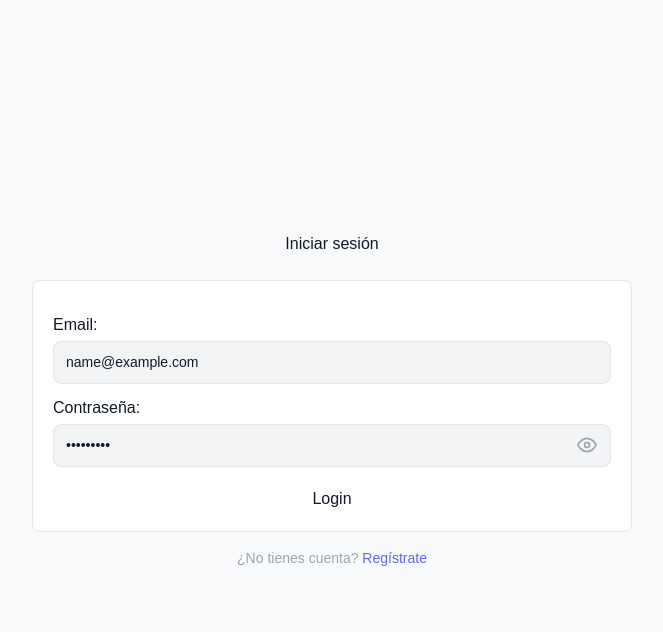
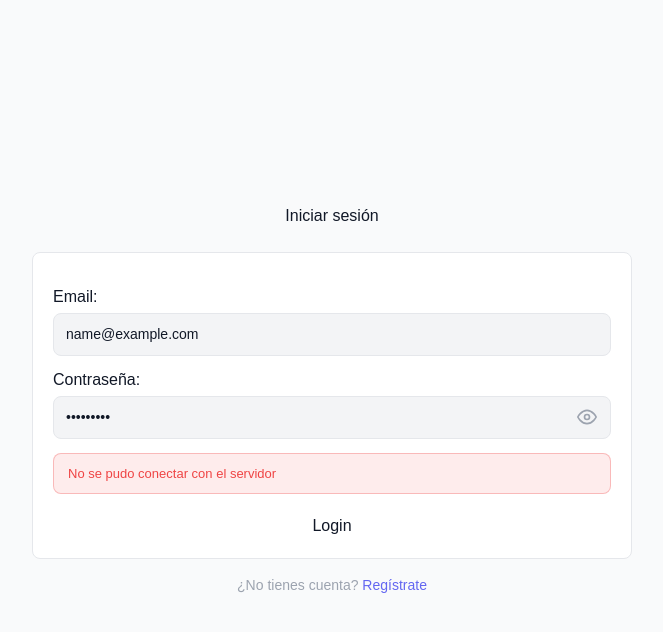
Before and after one commit to sofiiaglez11/TFG-Bienestar, a Next.js app in the folder frontend/: page /login in a window 1280 px wide. Both pictures are taken after typing "name@example.com", "Sample123" into the empty fields and a click on the button "Login". Shown: the top 632 px of the page, without its empty margins (308-971 px from the left). Built offline with nearby package versions, Linux system fonts and the light colour scheme; no server answers.

Commit message:
mensaje de éxito o fracaso en el login

```diff
--- a/frontend/app/components/LoginForm.jsx
+++ b/frontend/app/components/LoginForm.jsx
@@ -117,8 +117,23 @@ export default function LoginForm({ onLogin, message, loading }) {
 
 
 
-            <button type="submit" style={{ marginTop: '20px' }}>Login</button>
-        </form>
+            {message && (
+                <div style={{
+                    marginTop: '14px',
+                    padding: '10px 14px',
+                    borderRadius: '8px',
+                    fontSize: '13px',
+                    backgroundColor: message.type === 'error' ? 'rgba(239,68,68,0.1)' : 'rgba(34,197,94,0.1)',
+                    color: message.type === 'error' ? '#ef4444' : '#22c55e',
+                    border: `1px solid ${message.type === 'error' ? 'rgba(239,68,68,0.3)' : 'rgba(34,197,94,0.3)'}`,
+                }}>
+                    {message.text}
+                </div>
+            )}
+
+            <button type="submit" style={{ marginTop: '20px' }} disabled={loading}>
+                {loading ? 'Cargando...' : 'Login'}
+            </button>        </form>
 
 
     );
```
